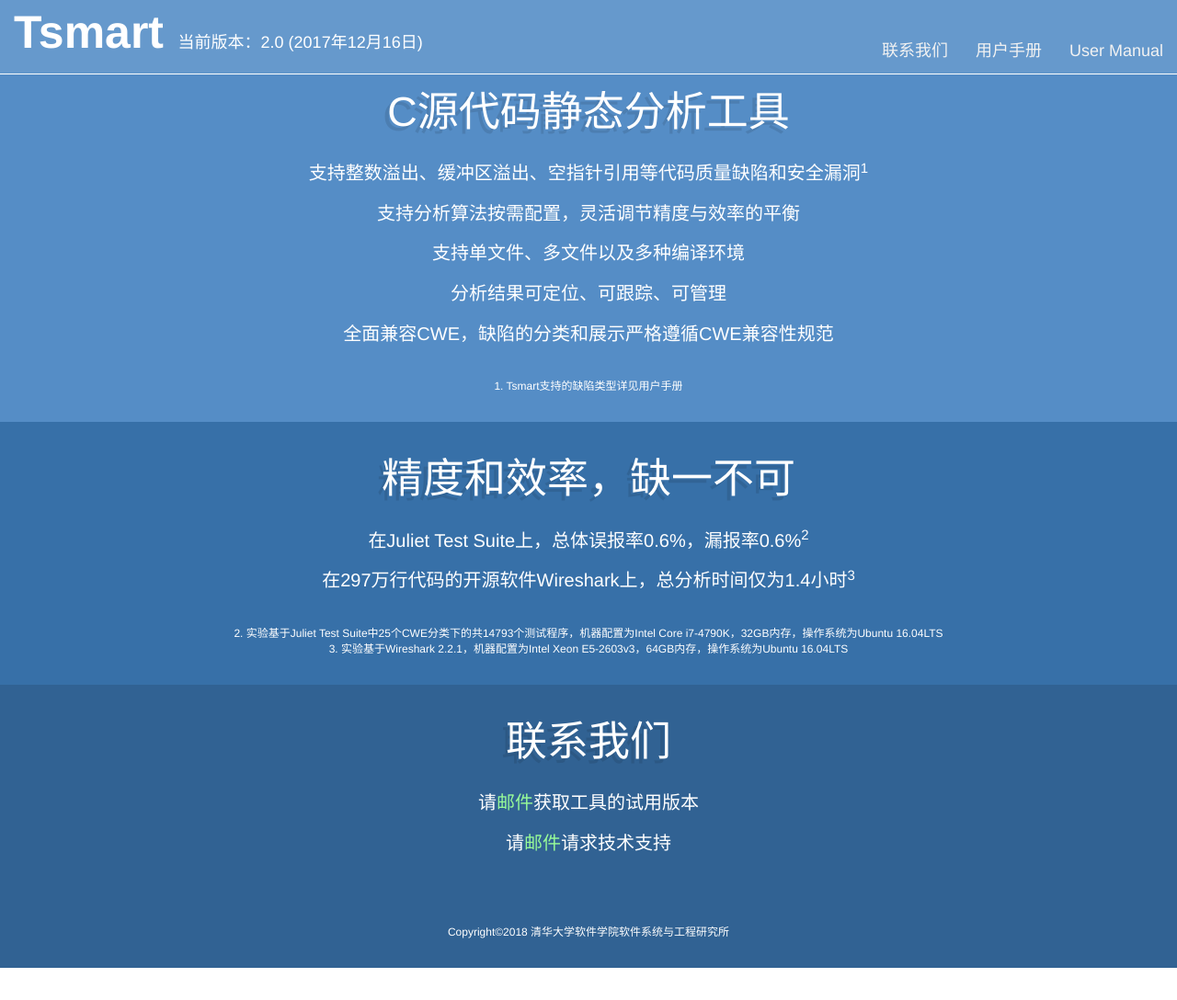
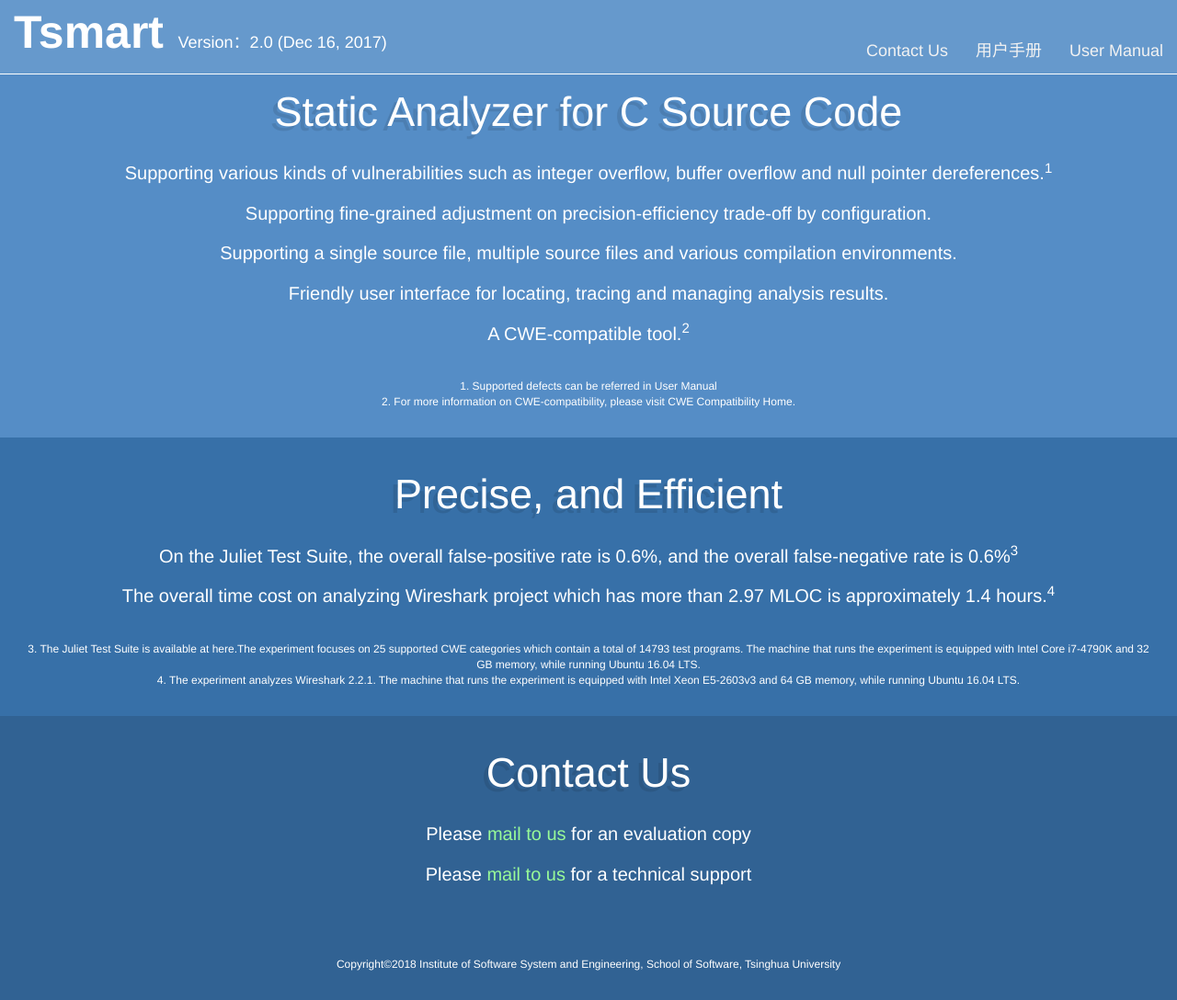
Before and after one commit to tsmart-project/tsmart-project.github.io, a plain HTML site: page index.html in a window 1280 px wide. Shown: the whole page at 92% size. Before the commit the page ends 1053 px from the top, so only its background shows below. Drawn offline with nearby package versions, Linux system fonts and the light colour scheme.

Commit message:
Changed the homepage to the English version

```diff
--- a/index.html
+++ b/index.html
@@ -100,11 +100,11 @@
         <div class="container-fluid">
             <div class="navbar-header">
                 <a class="nav-title" href="#">Tsmart</a>&nbsp;&nbsp;&nbsp;
-                <a class="nav-item" href="#">当前版本：2.0 (2017年12月16日)</a>
+                <a class="nav-item" href="#">Version：2.0 (Dec 16, 2017)</a>
             </div>
             <div>
                 <ul class="nav navbar-nav navbar-right ">
-                    <li ><a href="mailto:tsmart.project@gmail.com" class="nav-item " data-toggle="modal" data-target="#myModal">联系我们</a></li>
+                    <li ><a href="mailto:tsmart.project@gmail.com" class="nav-item " data-toggle="modal" data-target="#myModal">Contact Us</a></li>
                     <li ><a href="userManual/man.html" class="nav-item" target="_blank">用户手册</a></li>
                     <li ><a href="userManual/man_en.html" class="nav-item" target="_blank">User Manual</a></li>
                 </ul>
@@ -117,11 +117,11 @@
             <div class="modal-content">
                 <div class="modal-body">
                     <p class="modal-message">
-                        请邮件<a style="color:mediumorchid" href="mailto:tsmart.project@gmail.com?subject=Demo%20Request">tsmart.project@gmail.com</a>获取工具的试用版本。
+                        Please contact <a style="color:mediumorchid" href="mailto:tsmart.project@gmail.com?subject=Demo%20Request">tsmart.project@gmail.com</a> for an evaluation copy of Tsmart 2.0.
                     </p>
                 </div>
                 <div class="modal-footer">
-                    <button type="button" class="btn btn-default" data-dismiss="modal">确定
+                    <button type="button" class="btn btn-default" data-dismiss="modal">OK
                     </button>
                 </div>
             </div>
@@ -133,64 +133,67 @@
     <div class="main-block" style="background-color:rgb(85, 141, 198)">
         <div class="main-message">
             <p class="main-message-title">
-                C源代码静态分析工具
+                Static Analyzer for C Source Code
             </p>
             <p class="main-message-outline">
-                支持整数溢出、缓冲区溢出、空指针引用等代码质量缺陷和安全漏洞<sup>1</sup>
+                Supporting various kinds of vulnerabilities such as integer overflow, buffer overflow and null pointer dereferences.<sup>1</sup>
             </p>
             <p class="main-message-outline">
-                支持分析算法按需配置，灵活调节精度与效率的平衡
+                Supporting fine-grained adjustment on precision-efficiency trade-off by configuration.
             </p>
             <p class="main-message-outline">
-                支持单文件、多文件以及多种编译环境
+                Supporting a single source file, multiple source files and various compilation environments.
             </p>
             <p class="main-message-outline">
-                分析结果可定位、可跟踪、可管理
+                Friendly user interface for locating, tracing and managing analysis results.
             </p>
             <p class="main-message-outline">
-                全面兼容CWE，缺陷的分类和展示严格遵循CWE兼容性规范
+                A CWE-compatible tool.<sup>2</sup>
             </p>
         </div>
         <br>
         <div class="comment">
-            1. Tsmart支持的缺陷类型详见<a href="userManual/man.html">用户手册</a>
+            1. Supported defects can be referred in <a href="userManual/man.html">User Manual</a>
+        </div>
+        <div class="comment">
+            2. For more information on CWE-compatibility, please visit <a href="https://cwe.mitre.org/compatible/index.html">CWE Compatibility Home</a>.
         </div>
     </div>
     <div class="main-block" style="background-color: rgb(55, 112, 168)">
         <div class="main-message">
             <p class="main-message-title">
-                精度和效率，缺一不可
+                Precise, and Efficient
             </p>
             <p class="main-message-outline">
-                在Juliet Test Suite上，总体误报率0.6%，漏报率0.6%<sup>2</sup>
+                On the Juliet Test Suite, the overall false-positive rate is 0.6%, and the overall false-negative rate is 0.6%<sup>3</sup>
             </p>
             <p class="main-message-outline">
-                在297万行代码的开源软件Wireshark上，总分析时间仅为1.4小时<sup>3</sup>
+                The overall time cost on analyzing Wireshark project which has more than 2.97 MLOC is approximately 1.4 hours.<sup>4</sup>
             </p>
         </div>
         <br>
             <div class="comment">
-                2. 实验基于Juliet Test Suite中25个CWE分类下的共14793个测试程序，机器配置为Intel Core i7-4790K，32GB内存，操作系统为Ubuntu 16.04LTS
+                3. The Juliet Test Suite is available at <a href="https://samate.nist.gov/SRD/testsuite.php#standalone">here</a>.The experiment focuses on 25 supported CWE categories which contain a total of 14793 test programs. The machine that runs the experiment is equipped with Intel Core i7-4790K and 32 GB memory, while running Ubuntu 16.04 LTS.
             </div>
             <div class="comment">
-                3. 实验基于<a href="https://www.wireshark.org">Wireshark</a> 2.2.1，机器配置为Intel Xeon E5-2603v3，64GB内存，操作系统为Ubuntu 16.04LTS
+                4. The experiment analyzes <a href="https://www.wireshark.org">Wireshark</a> 2.2.1. The machine that runs the experiment is equipped with Intel Xeon E5-2603v3 and 64 GB memory, while running Ubuntu 16.04 LTS.
             </div>
         </div>
     <div class="main-block" style="background-color: rgb(49, 98, 147)">
         <div class="main-message">
             <p class="main-message-title">
-                联系我们
+                Contact Us
             </p>
             <p class="main-message-outline">
-                请<a style="color:palegreen" href="mailto:tsmart.project@gmail.com?subject=Demo%20Request">邮件</a>获取工具的试用版本
+                Please <a style="color:palegreen" href="mailto:tsmart.project@gmail.com?subject=Demo%20Request">mail to us</a> for an evaluation copy
             </p>
             <p class="main-message-outline">
-                请<a style="color:palegreen" href="mailto:tsmart.project@gmail.com?subject=Technical%20Support">邮件</a>请求技术支持
+                Please <a style="color:palegreen" href="mailto:tsmart.project@gmail.com?subject=Technical%20Support">mail to us</a> for a technical support
             </p>
         </div>
         <br><br><br>
         <div class="comment">
-            Copyright©2018 清华大学软件学院软件系统与工程研究所
+            Copyright©2018 Institute of Software System and Engineering, School of Software, Tsinghua University
         </div>
     </div>
 
```
